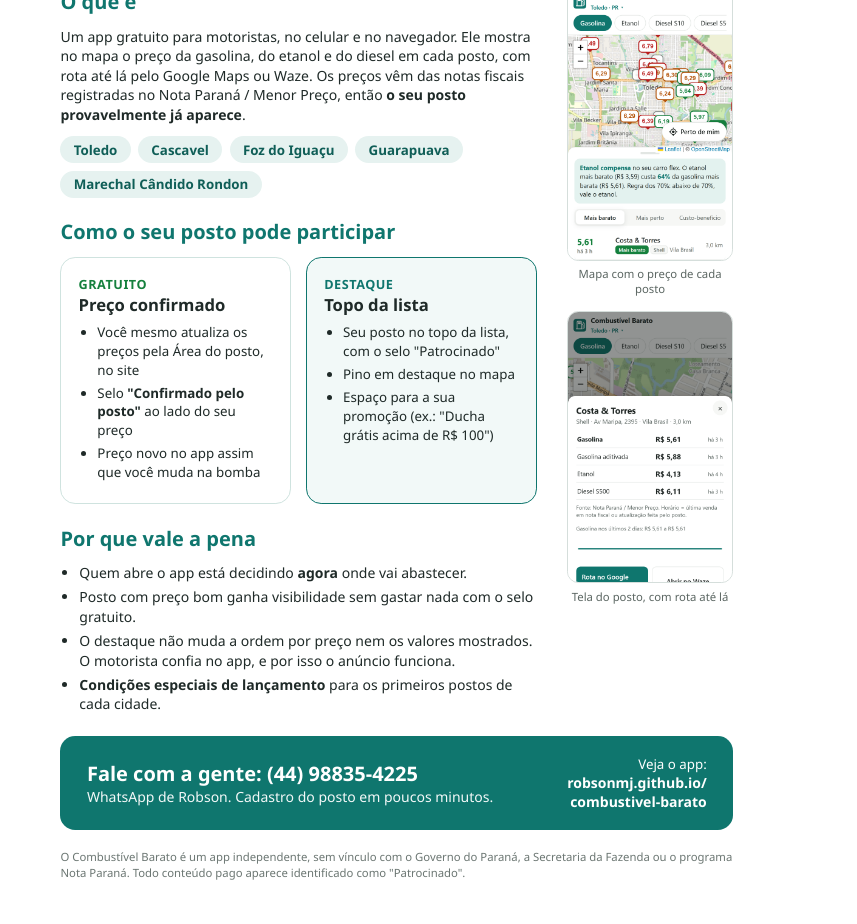
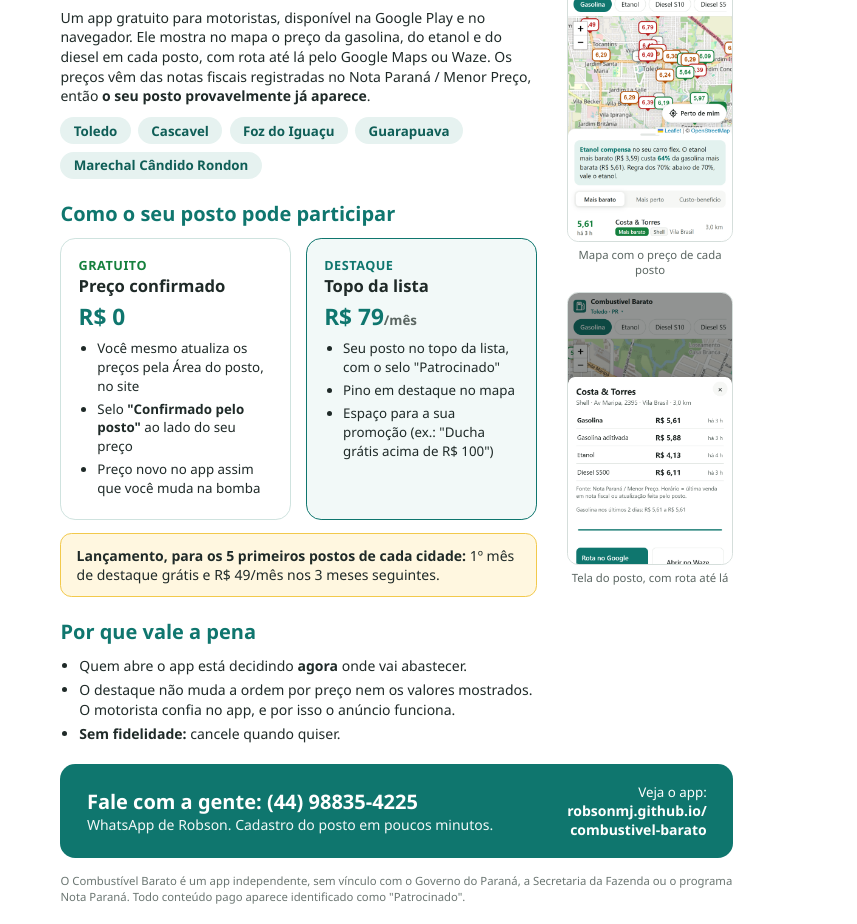
Before and after one commit to Robsonmj/combustivel-barato, a website: page divulgacao/folheto-postos.html in a window 1280 px wide. Shown: the part 208-1132 px from the top of the page, without its empty margins (0-857 px from the left). Drawn offline with Linux system fonts and the light colour scheme.

Commit message:
Folheto e mensagens com valores do destaque
Co-Authored-By: Claude Opus 5.5 <noreply@anthropic.com>

```diff
--- a/divulgacao/folheto-postos.html
+++ b/divulgacao/folheto-postos.html
@@ -7,11 +7,11 @@
   html, body { margin: 0; }
   body { width: 210mm; height: 297mm; font-family: "Segoe UI", system-ui, sans-serif; color: #1f2a28; background: #fff;
     display: flex; flex-direction: column; overflow: hidden; }
-  header { background: linear-gradient(135deg, #0f766e 0%, #115e59 100%); color: #fff; padding: 10mm 16mm 9mm; display: flex; gap: 8mm; align-items: center; }
+  header { background: linear-gradient(135deg, #0f766e 0%, #115e59 100%); color: #fff; padding: 8mm 16mm 7mm; display: flex; gap: 8mm; align-items: center; }
   header svg { width: 20mm; height: 20mm; flex: none; }
   header h1 { margin: 0; font-size: 23pt; letter-spacing: -.5pt; line-height: 1.05; }
   header p { margin: 2mm 0 0; font-size: 12pt; opacity: .92; }
-  main { flex: 1; padding: 8mm 16mm 0; display: grid; grid-template-columns: 1fr 44mm; gap: 8mm; }
+  main { flex: 1; padding: 7mm 16mm 0; display: grid; grid-template-columns: 1fr 44mm; gap: 8mm; }
   h2 { color: #0f766e; font-size: 15pt; margin: 0 0 3mm; }
   .bloco { margin-bottom: 5.5mm; }
   p, li { font-size: 10.5pt; line-height: 1.4; margin: 0; }
@@ -26,6 +26,9 @@
   .plano .tag { font-size: 9.5pt; font-weight: 700; color: #15803d; text-transform: uppercase; letter-spacing: .4pt; }
   .plano.pago .tag { color: #0f766e; }
   .plano ul { margin-top: 2mm; }
+  .valor { font-size: 17pt; font-weight: 800; color: #0f766e; margin: 1mm 0 0; }
+  .valor small { font-size: 10pt; font-weight: 600; color: #5b6662; }
+  .lanc { margin-top: 3.5mm; background: #fff7e0; border: 1.5px solid #f2c94c; border-radius: 3mm; padding: 3mm 4mm; font-size: 10.5pt; line-height: 1.4; }
   .plano li { font-size: 10pt; }
   .telas img { width: 100%; height: 72mm; object-fit: cover; object-position: top; border-radius: 3mm; border: 1px solid #d5dedb; display: block; margin-bottom: 4mm; }
   .telas small { display: block; font-size: 8.5pt; color: #5b6662; margin: -2.5mm 0 4mm; text-align: center; }
@@ -33,7 +36,7 @@
   .contato strong { font-size: 15pt; display: block; white-space: nowrap; }
   .contato p { font-size: 10.5pt; opacity: .95; }
   .contato .link { text-align: right; font-size: 10pt; white-space: nowrap; }
-  footer { padding: 5mm 16mm 9mm; font-size: 8.5pt; color: #6b7672; line-height: 1.4; }
+  footer { padding: 4mm 16mm 5mm; font-size: 8.5pt; color: #6b7672; line-height: 1.4; }
 </style></head>
 <body>
   <header>
@@ -48,7 +51,7 @@
     <div>
       <div class="bloco">
         <h2>O que é</h2>
-        <p>Um app gratuito para motoristas, no celular e no navegador. Ele mostra no mapa o preço da gasolina, do etanol e do diesel em cada posto, com rota até lá pelo Google Maps ou Waze. Os preços vêm das notas fiscais registradas no Nota Paraná / Menor Preço, então <strong>o seu posto provavelmente já aparece</strong>.</p>
+        <p>Um app gratuito para motoristas, disponível na Google Play e no navegador. Ele mostra no mapa o preço da gasolina, do etanol e do diesel em cada posto, com rota até lá pelo Google Maps ou Waze. Os preços vêm das notas fiscais registradas no Nota Paraná / Menor Preço, então <strong>o seu posto provavelmente já aparece</strong>.</p>
         <div class="cidades"><span>Toledo</span><span>Cascavel</span><span>Foz do Iguaçu</span><span>Guarapuava</span><span>Marechal Cândido Rondon</span></div>
       </div>
 
@@ -58,6 +61,7 @@
           <div class="plano">
             <div class="tag">Gratuito</div>
             <h3>Preço confirmado</h3>
+            <div class="valor">R$ 0</div>
             <ul>
               <li>Você mesmo atualiza os preços pela Área do posto, no site</li>
               <li>Selo <strong>"Confirmado pelo posto"</strong> ao lado do seu preço</li>
@@ -67,6 +71,7 @@
           <div class="plano pago">
             <div class="tag">Destaque</div>
             <h3>Topo da lista</h3>
+            <div class="valor">R$ 79<small>/mês</small></div>
             <ul>
               <li>Seu posto no topo da lista, com o selo "Patrocinado"</li>
               <li>Pino em destaque no mapa</li>
@@ -74,15 +79,15 @@
             </ul>
           </div>
         </div>
+        <div class="lanc"><strong>Lançamento, para os 5 primeiros postos de cada cidade:</strong> 1º mês de destaque grátis e R$ 49/mês nos 3 meses seguintes.</div>
       </div>
 
       <div class="bloco">
         <h2>Por que vale a pena</h2>
         <ul>
           <li>Quem abre o app está decidindo <strong>agora</strong> onde vai abastecer.</li>
-          <li>Posto com preço bom ganha visibilidade sem gastar nada com o selo gratuito.</li>
           <li>O destaque não muda a ordem por preço nem os valores mostrados. O motorista confia no app, e por isso o anúncio funciona.</li>
-          <li><strong>Condições especiais de lançamento</strong> para os primeiros postos de cada cidade.</li>
+          <li><strong>Sem fidelidade:</strong> cancele quando quiser.</li>
         </ul>
       </div>
     </div>
```
Also changed, not shown: divulgacao/mensagens-whatsapp.md (+17 -4 lines), 1 other file.
